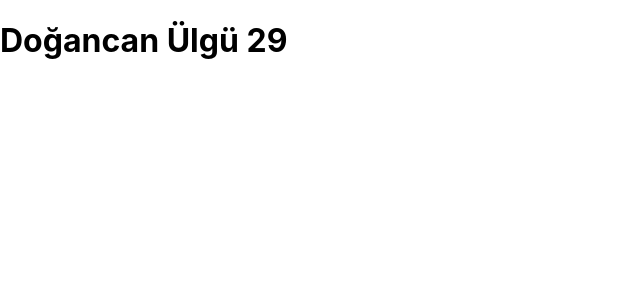
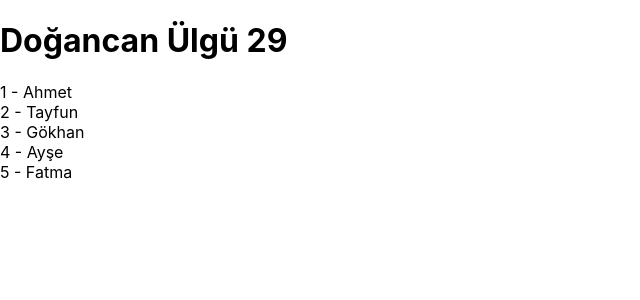
Before and after one commit to dogancanulgu/Create-React-App, a React (Create React App) app: page / in a window 1280 px wide. Shown: the top 300 px of the page, without its empty margins (0-640 px from the left). Built offline with nearby package versions, Linux system fonts and the light colour scheme.

Commit message:
döngülerle key Prop

```diff
--- a/src/App.js
+++ b/src/App.js
@@ -13,7 +13,13 @@ function App() {
 
   return (
   <>
-    <User name="Doğancan" surname="Ülgü" isLoggedIn={true} age="29"/>
+    <User
+      name="Doğancan"
+      surname="Ülgü"
+      isLoggedIn={true}
+      age="29"
+      friends = {["Ahmet", "Tayfun", "Gökhan", "Ayşe", "Fatma"]}
+    />
   </>
   );
 
--- a/src/components/User.js
+++ b/src/components/User.js
@@ -6,11 +6,17 @@
 //     );
 // };
 
-function User ({name, surname, age, isLoggedIn}){
+function User ({name, surname, age, isLoggedIn, friends}){
     return (
-    <h1>
-        { isLoggedIn ? `${name} ${surname} ${age}` : "Giriş yapmadınız"}
-    </h1>
+    <>
+        <h1>
+            { isLoggedIn ? `${name} ${surname} ${age}` : "Giriş yapmadınız"}
+        </h1>
+        {friends.map((friend, index) => (
+            <div key={index}>
+              {index + 1} - {friend}
+            </div>))}
+    </>
     );
 };
 
```
